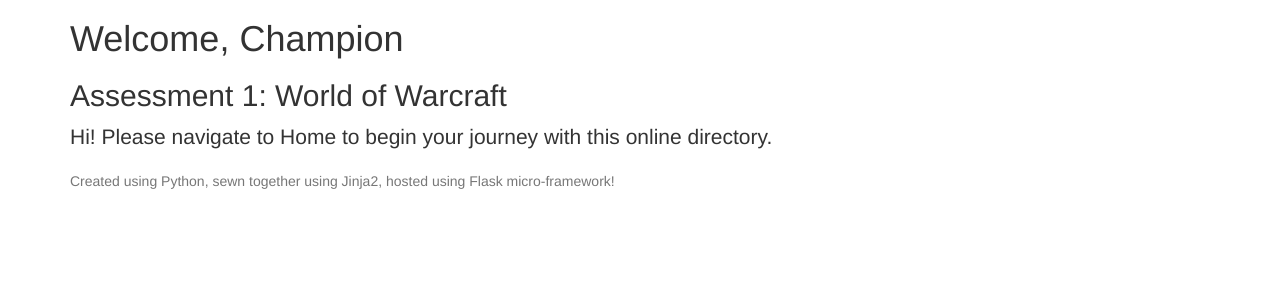
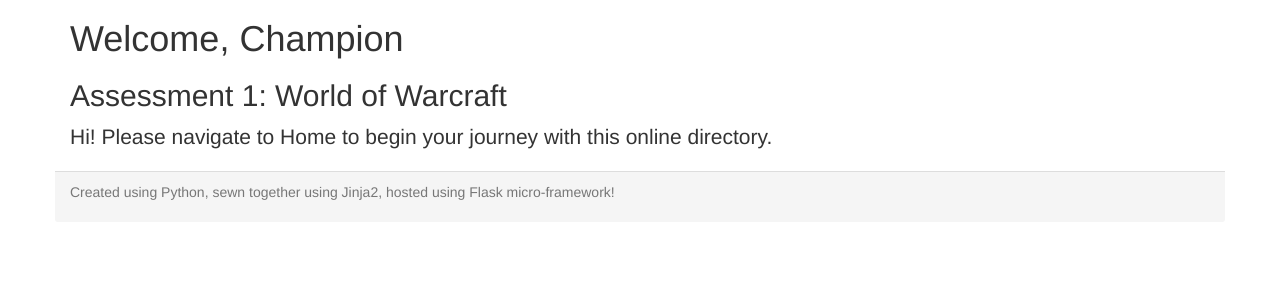
Before and after one commit to nikotrianta/triantafillou_niko_set09103_cw1, a Flask app: page / in a window 1280 px wide. Shown: the part 51-351 px from the top of the page. Run offline with Flask 2, Linux system fonts and the light colour scheme; some libraries are stand-ins or nearby versions.

Commit message:
Add files via upload

```diff
--- a/source/templates/footer.html
+++ b/source/templates/footer.html
@@ -1,7 +1,7 @@
 {% block content %}
 <footer class="footer">
-    <div class="container">
-        <p class="text-muted bg-dark">Created using Python, sewn together using Jinja2, hosted using Flask micro-framework!</p>
+    <div class="container panel-footer">
+        <p class="text-muted">Created using Python, sewn together using Jinja2, hosted using Flask micro-framework!</p>
     </div>
 </footer>
 <script src="https://ajax.googleapis.com/ajax/libs/jquery/1.11.3/jquery.min.js"></script>
```
